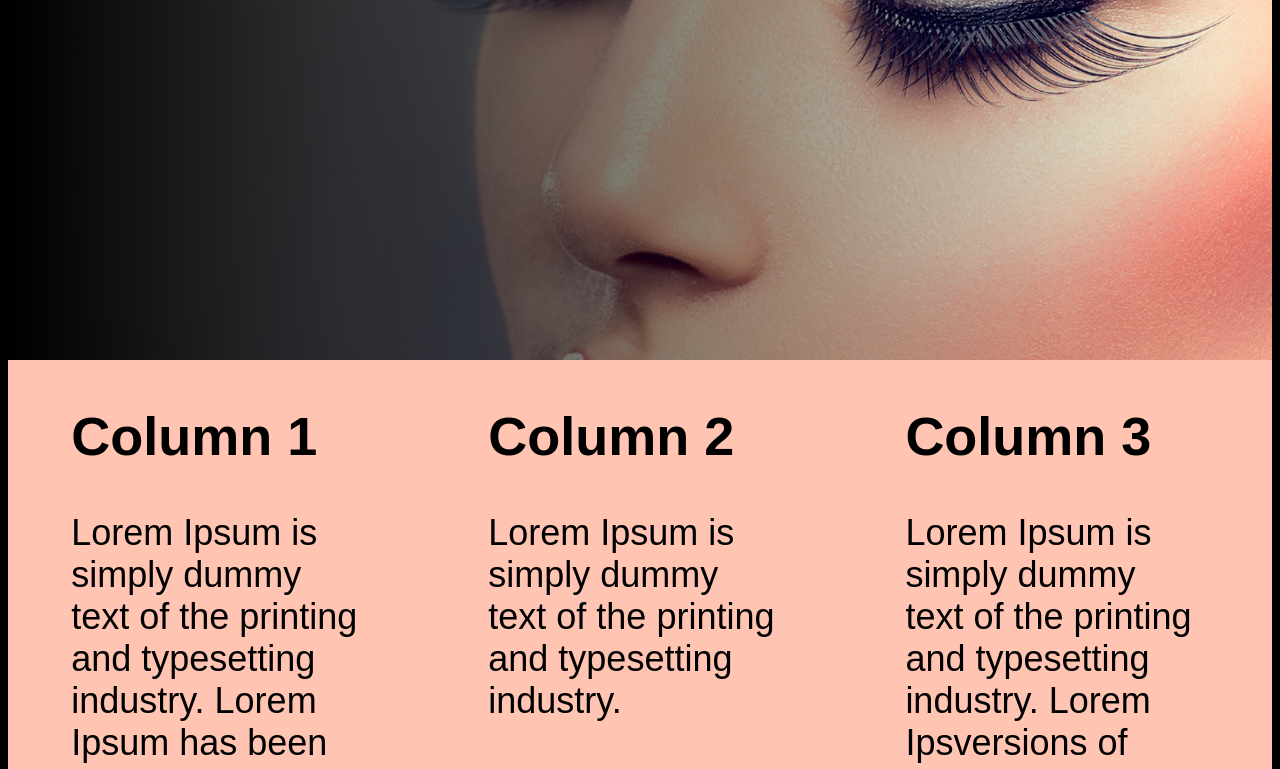
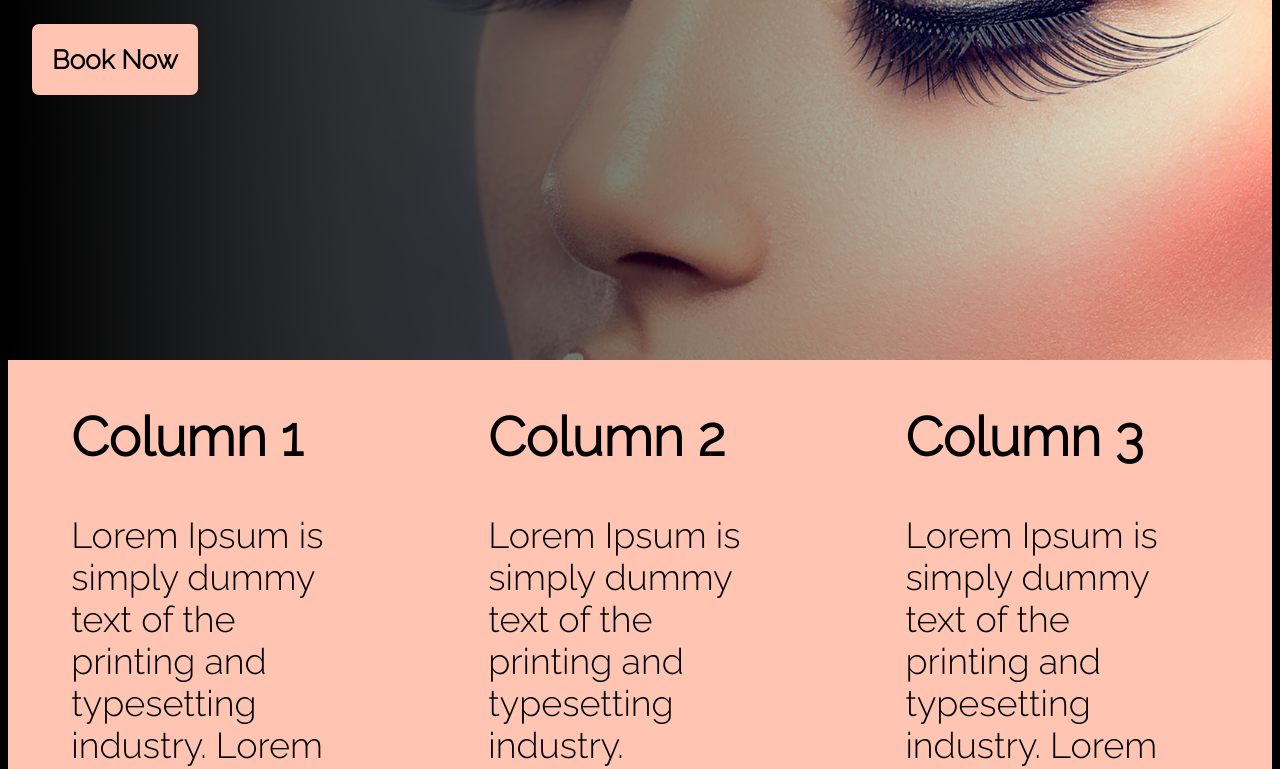
Before and after one commit to kermattC/Absolute-Beauty-Bar-Website, a plain HTML site: page index.html in a window 1280 px wide. Shown: the part 448-1217 px from the top of the page. Drawn offline with Linux system fonts and the light colour scheme; a script that the page names is missing.

Commit message:
Changed Font

```diff
--- a/index.html
+++ b/index.html
@@ -7,6 +7,7 @@
   <meta name="viewport" content="width=device-width, initial-scale=1">
   <link rel="stylesheet" type="text/css" media="screen" href="main.css">
   <script src="main.js"></script>
+  <link href="https://fonts.googleapis.com/css?family=Raleway:300" rel="stylesheet">
 </head>
 <body>
   <div class="topnav">
@@ -24,6 +25,7 @@
   <div class="parallax">
     <div class="caption">
       <p>BEAUTY AND COSMETICS</p>
+      <a class="button">Book Now</a>
     </div>
   </div>
 
--- a/main.css
+++ b/main.css
@@ -1,6 +1,7 @@
 body {
-  font-family: sans-serif;
+  font-family: Raleway;
   background-color: black;
+  font-weight: lighter;
 
 }
 .topnav {
@@ -16,7 +17,6 @@ body {
   text-decoration: none;
   background-color: transparent;
   color: white;
-  font-family: sans-serif;
   font-weight: lighter;
 }
 
@@ -79,3 +79,14 @@ body, html {
   display: table;
   clear: both;
 }
+
+.button {
+  background-color:  #FFC4B2;
+  width: 12.5%;
+  text-align: left;
+  border-radius: 7px;
+  padding: 20px;
+  color: black;
+  font-size: 60%;
+  font-weight: 900;
+}
```
